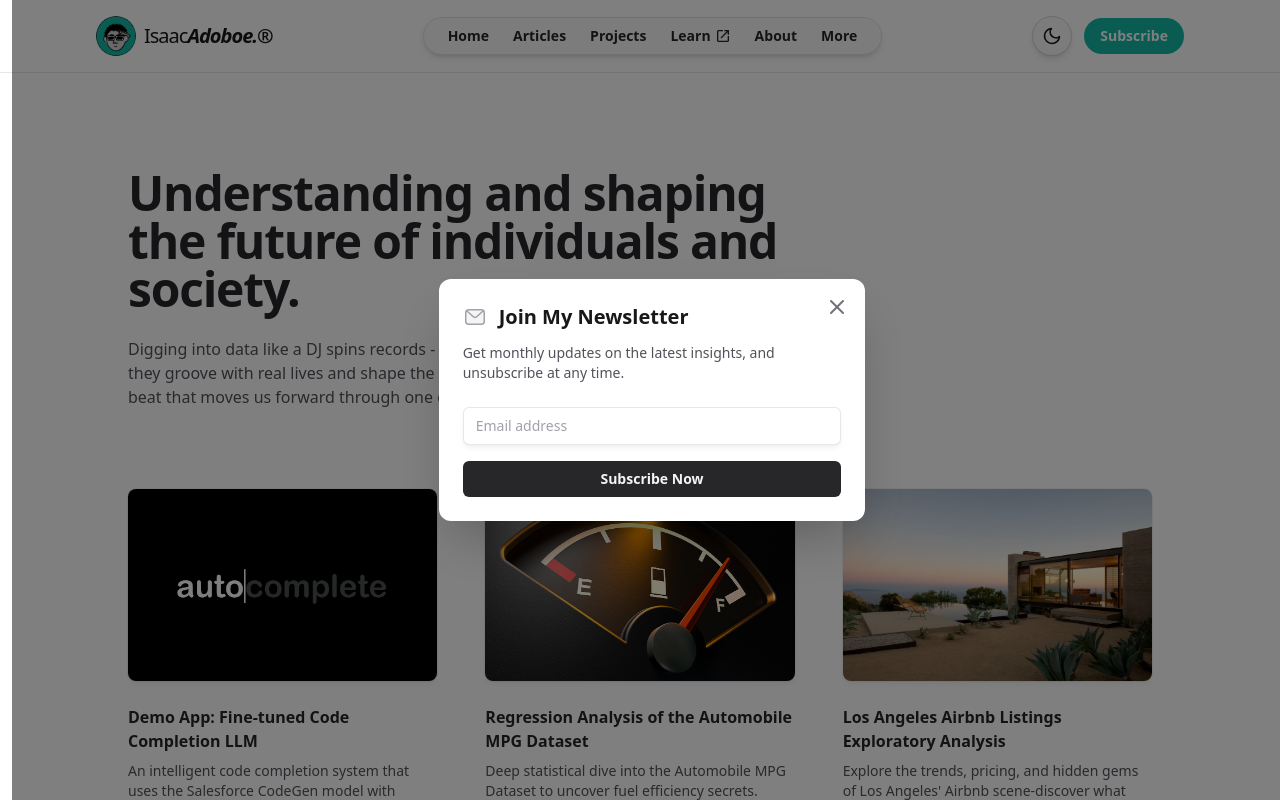
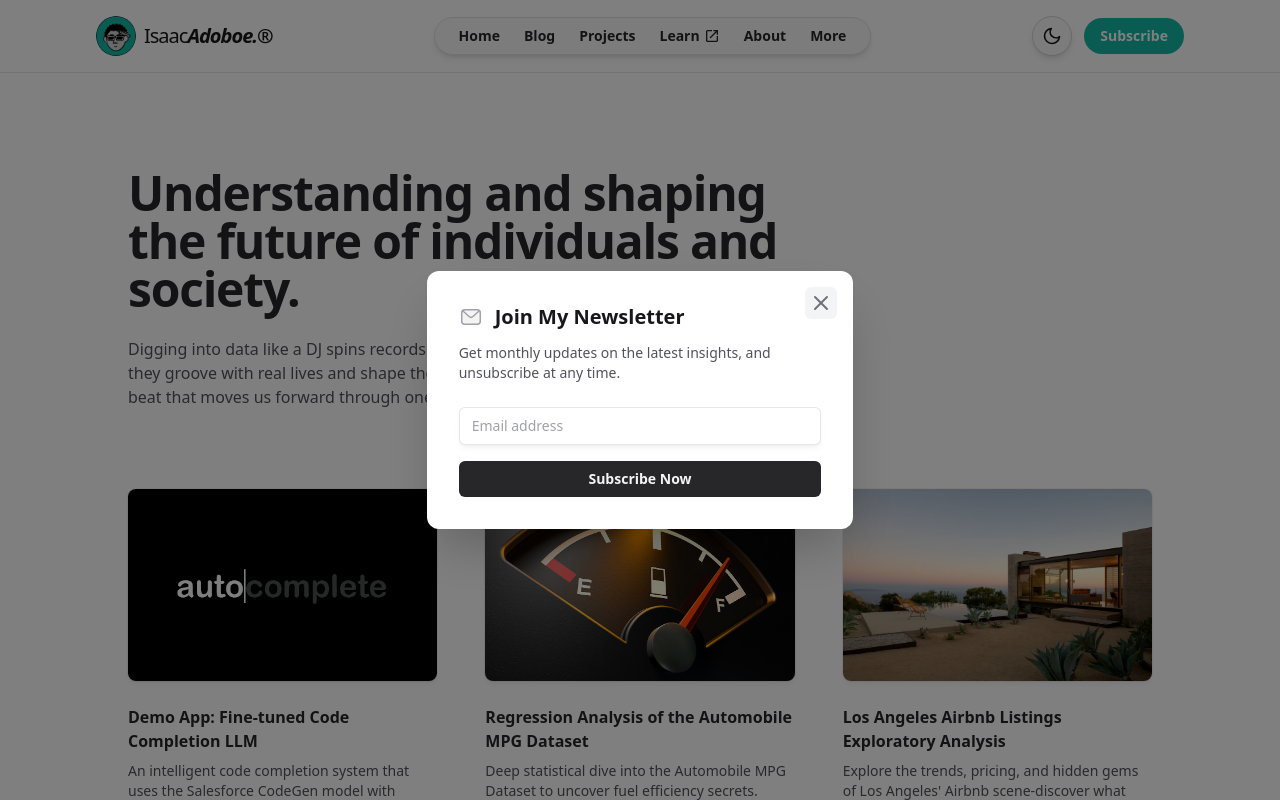
Before and after one commit to ieadoboe/ieadoboe.github.io, a Next.js app: page /products in a window 1280 px wide. Both pictures are taken after a click on the button "Subscribe". Shown: the top 800 px of the page. Built offline with nearby package versions, Linux system fonts and the light colour scheme; no server answers.

Commit message:
changed article to blog

```diff
--- a/app/blog/[...slug]/page.tsx
+++ b/app/blog/[...slug]/page.tsx
@@ -4,13 +4,13 @@ import { MDXContent } from "@/app/components/mdx-component";
 import "@/styles/mdx.css";
 import { notFound } from "next/navigation";
 
-interface ArticlePageProps {
+interface BlogPageProps {
   params: Promise<{
     slug: string[];
   }>;
 }
 
-async function getPostFromParams(params: Awaited<ArticlePageProps["params"]>) {
+async function getPostFromParams(params: Awaited<BlogPageProps["params"]>) {
   const slug = params?.slug?.join("/");
   const post = posts.find((post) => post.slugAsParams === slug);
 
@@ -18,15 +18,15 @@ async function getPostFromParams(params: Awaited<ArticlePageProps["params"]>) {
 }
 
 export async function generateStaticParams(): Promise<
-  Awaited<ArticlePageProps["params"]>[]
+  Awaited<BlogPageProps["params"]>[]
 > {
   return posts.map((post) => ({ slug: post.slugAsParams.split("/") }));
 }
 
-export default async function ArticlePage({
+export default async function BlogPage({
   params,
 }: {
-  params: ArticlePageProps["params"];
+  params: BlogPageProps["params"];
 }) {
   const resolvedParams = await params;
   const post = await getPostFromParams(resolvedParams);
--- a/app/blog/page.tsx
+++ b/app/blog/page.tsx
@@ -47,10 +47,10 @@ export default function BlogPage() {
                     variants={fadeInUp}
                   >
                     <h1 className="text-4xl font-bold tracking-tight text-zinc-800 sm:text-5xl dark:text-zinc-100">
-                      {pagesContent.articles.header}
+                      {pagesContent.blogs.header}
                     </h1>
                     <p className="mt-6 text-zinc-600 dark:text-zinc-400 text-sm sm:text-base">
-                      {pagesContent.articles.description}
+                      {pagesContent.blogs.description}
                     </p>
                   </motion.header>
                   <div className="mt-16 sm:mt-20">
--- a/app/components/education-history.tsx
+++ b/app/components/education-history.tsx
@@ -8,7 +8,7 @@ const EducationHistory = () => {
         {
       organization: "Memorial University of Newfoundland",
       role: "MSc in Scientific Computing",
-      period: "2025-present",
+      period: "2025—2027",
       logoSrc: munLogo,
     },
     {
--- a/app/components/newsletter-popup.tsx
+++ b/app/components/newsletter-popup.tsx
@@ -91,17 +91,18 @@ const NewsletterPopup: React.FC<{ onClose: () => void }> = ({ onClose }) => {
 
   return (
     <div
-      className="fixed left-0 top-0 right-0 bottom-0 z-50 flex items-center justify-center bg-black bg-opacity-50"
-      style={{ position: "fixed", width: "100vw", height: "100vh" }}
+      className="fixed inset-0 z-50 !m-0 flex items-center justify-center bg-black bg-opacity-50"
+      style={{height: "100vh" }}
     >
       <div
         className="absolute bg-white dark:bg-zinc-800 rounded-xl shadow-2xl w-full sm:w-4/5 md:w-3/5 lg:w-2/5 xl:w-1/3 mx-4 sm:mx-auto animate-fadeIn"
-        style={{ maxHeight: "90vh", overflow: "auto" }}
+        style={{ maxHeight: "70vh", overflow: "auto" }}
       >
         {/* Close button */}
-        <button
+        <div className="bg-slate-50 rounded-full">
+          <button
           onClick={onClose}
-          className="absolute top-4 right-4 text-zinc-500 hover:text-zinc-800 dark:text-zinc-400 dark:hover:text-zinc-100"
+          className="absolute top-4 right-4 bg-gray-100 rounded-md p-1 text-zinc-500 hover:text-zinc-800 hover:bg-gray-200 dark:text-zinc-400 dark:hover:text-zinc-100 transition-all"
           aria-label="Close popup"
         >
           <svg
@@ -119,16 +120,16 @@ const NewsletterPopup: React.FC<{ onClose: () => void }> = ({ onClose }) => {
             <line x1="6" y1="6" x2="18" y2="18"></line>
           </svg>
         </button>
+        </div>
 
-        <div className="p-6">
+        <div className="p-8">
           <form onSubmit={handleSubmit}>
             <h2 className="flex items-center text-xl font-semibold text-zinc-900 dark:text-zinc-100">
               <Icons.newslettermail />
               <span className="ml-3">Join My Newsletter</span>
             </h2>
             <p className="mt-3 text-sm text-zinc-600 dark:text-zinc-400">
-              Get monthly updates on the latest insights, and unsubscribe at any
-              time.
+              Get monthly updates on the latest insights, and unsubscribe at any time.
             </p>
             <div className="mt-6">
               <input
--- a/app/components/projects-list.tsx
+++ b/app/components/projects-list.tsx
@@ -48,7 +48,7 @@ const ProjectsList = () => {
         "Predict heart disease using machine learning for early detection and better health outcomes.",
       cover_image: heartCover,
       link: "/blog/heart-disease-prediction/cvd",
-      githubLink: "Article",
+      githubLink: "Post",
       date: "November 2024",
       newPage: false,
     },
@@ -58,7 +58,7 @@ const ProjectsList = () => {
         "A stepping stone in motor maintenance with real-time fault detection using CNNs and CWT analysis.",
       cover_image: motorCover,
       link: "/blog/fault-detection-in-induction-motors/motor-faults",
-      githubLink: "Article",
+      githubLink: "Post",
       date: "Jan 2021 - Sep 2021",
       newPage: false,
     },
--- a/app/components/site-footer.tsx
+++ b/app/components/site-footer.tsx
@@ -28,7 +28,7 @@ const Footer = () => {
                   href="/blog"
                   className="transition hover:text-teal-500 dark:hover:text-teal-400"
                 >
-                  Articles
+                  Blog
                 </Link>
 
                 {/* <Link
--- a/app/components/site-header.tsx
+++ b/app/components/site-header.tsx
@@ -40,7 +40,7 @@ const Navbar = () => {
   // Define navigation items centrally
   const navItems: NavItem[] = [
     { href: "/", label: "Home" },
-    { href: "/blog", label: "Articles" },
+    { href: "/blog", label: "Blog" },
     { href: "/projects", label: "Projects" },
     { href: "/quarto-learn", label: "Learn", external: true },
     { href: "/about", label: "About" },
@@ -178,7 +178,7 @@ const Navbar = () => {
                         isActive("/blog") ? "text-teal-500" : ""
                       }`}
                     >
-                      Articles
+                      Blog
                     </Link>
                   </li>
                   <li>
--- a/app/page.tsx
+++ b/app/page.tsx
@@ -82,7 +82,7 @@ export default function Home() {
                     transition={{ ...fadeInUp.transition, delay: 0.2 }}
                   >
                     <PrimaryButton href="/projects" text="View my projects" />
-                    <SecondaryButton href="/blog" text="Read all articles" />
+                    <SecondaryButton href="/blog" text="Read all posts" />
                     <AccentButton
                       href="/quarto-learn"
                       text="Learn data science →"
--- a/content/blog/building-my-personal-website/my-website-journey.mdx
+++ b/content/blog/building-my-personal-website/my-website-journey.mdx
@@ -104,7 +104,7 @@ Would I really be a data scientist without adding some analytics? I have to see
 
   Projects are showcased using dynamic, interactive cards that present each project in an organized and visually appealing manner, making it easy for visitors to explore and engage with my work.
 
-- **Articles Page**
+- **Blogs Page**
 
   The articles section is seamlessly integrated with MDX for dynamic content delivery, offering a smooth and enjoyable reading experience. This page is optimized for easy content updates, ensuring visitors always have access to fresh insights and ideas.
 
--- a/data/siteContent.ts
+++ b/data/siteContent.ts
@@ -8,7 +8,7 @@ export const pagesContent = {
     header: "Shaping the future through data.",
     description: "",
   },
-  articles: {
+  blogs: {
     header: "All my ramblings on data science, statistics, and life.",
     description:
       "Explore my thoughts on data science, statistics, and innovation, and how they shape our world.",
```
